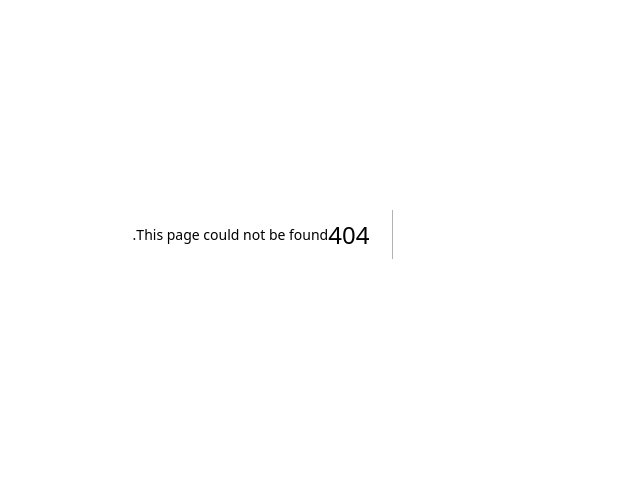
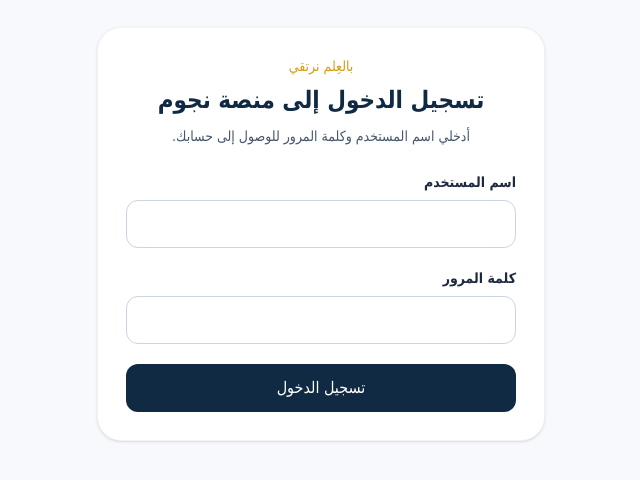
Before and after one commit to sawonshobaki/najoom-platform, a Next.js app: page /login in a window 1280 px wide. Before the commit this address had no page. Shown: the part 166-646 px from the top of the page, without its empty margins (409-1049 px from the left). Built offline with nearby package versions, Linux system fonts and the light colour scheme.

Commit message:
feat: add login page

```diff
--- /dev/null
+++ b/src/app/login/login-form.tsx
@@ -0,0 +1,144 @@
+"use client";
+
+import { FormEvent, useState } from "react";
+import { useRouter } from "next/navigation";
+
+type LoginResponse =
+  | {
+      success: true;
+    }
+  | {
+      success: false;
+      message: string;
+    };
+
+export function LoginForm() {
+  const router = useRouter();
+
+  const [username, setUsername] = useState("");
+  const [password, setPassword] = useState("");
+  const [errorMessage, setErrorMessage] = useState("");
+  const [isSubmitting, setIsSubmitting] = useState(false);
+
+  async function handleSubmit(event: FormEvent<HTMLFormElement>) {
+    event.preventDefault();
+
+    if (isSubmitting) {
+      return;
+    }
+
+    setErrorMessage("");
+    setIsSubmitting(true);
+
+    try {
+      const response = await fetch("/api/auth/login", {
+        method: "POST",
+        headers: {
+          "Content-Type": "application/json",
+        },
+        body: JSON.stringify({
+          username,
+          password,
+        }),
+      });
+
+      const body = (await response.json()) as LoginResponse;
+
+      if (!response.ok || !body.success) {
+        setErrorMessage(
+          body.success
+            ? "تعذر تسجيل الدخول. حاولي مرة أخرى."
+            : body.message,
+        );
+
+        return;
+      }
+
+      router.replace("/");
+      router.refresh();
+    } catch {
+      setErrorMessage(
+        "تعذر الاتصال بالمنصة الآن. حاولي مرة أخرى.",
+      );
+    } finally {
+      setIsSubmitting(false);
+    }
+  }
+
+  return (
+    <form
+      onSubmit={handleSubmit}
+      className="space-y-5"
+      noValidate
+    >
+      <div>
+        <label
+          htmlFor="username"
+          className="mb-2 block text-sm font-semibold text-slate-800"
+        >
+          اسم المستخدم
+        </label>
+
+        <input
+          id="username"
+          name="username"
+          type="text"
+          autoComplete="username"
+          inputMode="text"
+          maxLength={100}
+          required
+          value={username}
+          onChange={(event) => {
+            setUsername(event.target.value);
+          }}
+          disabled={isSubmitting}
+          className="min-h-12 w-full rounded-xl border border-slate-300 bg-white px-4 text-base text-slate-900 outline-none transition focus:border-[var(--najoom-navy)] focus:ring-2 focus:ring-[var(--najoom-navy)]/10 disabled:cursor-not-allowed disabled:bg-slate-100"
+        />
+      </div>
+
+      <div>
+        <label
+          htmlFor="password"
+          className="mb-2 block text-sm font-semibold text-slate-800"
+        >
+          كلمة المرور
+        </label>
+
+        <input
+          id="password"
+          name="password"
+          type="password"
+          autoComplete="current-password"
+          maxLength={128}
+          required
+          value={password}
+          onChange={(event) => {
+            setPassword(event.target.value);
+          }}
+          disabled={isSubmitting}
+          className="min-h-12 w-full rounded-xl border border-slate-300 bg-white px-4 text-base text-slate-900 outline-none transition focus:border-[var(--najoom-navy)] focus:ring-2 focus:ring-[var(--najoom-navy)]/10 disabled:cursor-not-allowed disabled:bg-slate-100"
+        />
+      </div>
+
+      {errorMessage ? (
+        <p
+          role="alert"
+          aria-live="polite"
+          className="rounded-xl border border-red-200 bg-red-50 px-4 py-3 text-sm leading-6 text-red-700"
+        >
+          {errorMessage}
+        </p>
+      ) : null}
+
+      <button
+        type="submit"
+        disabled={isSubmitting}
+        className="min-h-12 w-full rounded-xl bg-[var(--najoom-navy)] px-4 font-semibold text-white transition hover:opacity-95 focus:outline-none focus:ring-2 focus:ring-[var(--najoom-navy)] focus:ring-offset-2 disabled:cursor-not-allowed disabled:opacity-60"
+      >
+        {isSubmitting
+          ? "جارٍ تسجيل الدخول..."
+          : "تسجيل الدخول"}
+      </button>
+    </form>
+  );
+}
--- /dev/null
+++ b/src/app/login/page.tsx
@@ -0,0 +1,40 @@
+import type { Metadata } from "next";
+
+import { LoginForm } from "./login-form";
+
+export const metadata: Metadata = {
+  title: "تسجيل الدخول | منصة نجوم",
+  description: "تسجيل الدخول إلى منصة نجوم التعليمية",
+};
+
+export default function LoginPage() {
+  return (
+    <main className="min-h-screen bg-[var(--najoom-bg)] px-4 py-8 sm:px-6">
+      <div className="mx-auto flex min-h-[calc(100vh-4rem)] max-w-md items-center justify-center">
+        <section
+          className="w-full rounded-3xl border border-black/5 bg-white p-5 shadow-sm sm:p-7"
+          aria-labelledby="login-heading"
+        >
+          <div className="mb-6 text-center">
+            <p className="mb-2 text-sm font-medium text-[var(--najoom-gold)]">
+              بالعِلم نرتقي
+            </p>
+
+            <h1
+              id="login-heading"
+              className="text-2xl font-bold text-[var(--najoom-navy)]"
+            >
+              تسجيل الدخول إلى منصة نجوم
+            </h1>
+
+            <p className="mt-2 text-sm leading-6 text-slate-600">
+              أدخلي اسم المستخدم وكلمة المرور للوصول إلى حسابك.
+            </p>
+          </div>
+
+          <LoginForm />
+        </section>
+      </div>
+    </main>
+  );
+}
```
